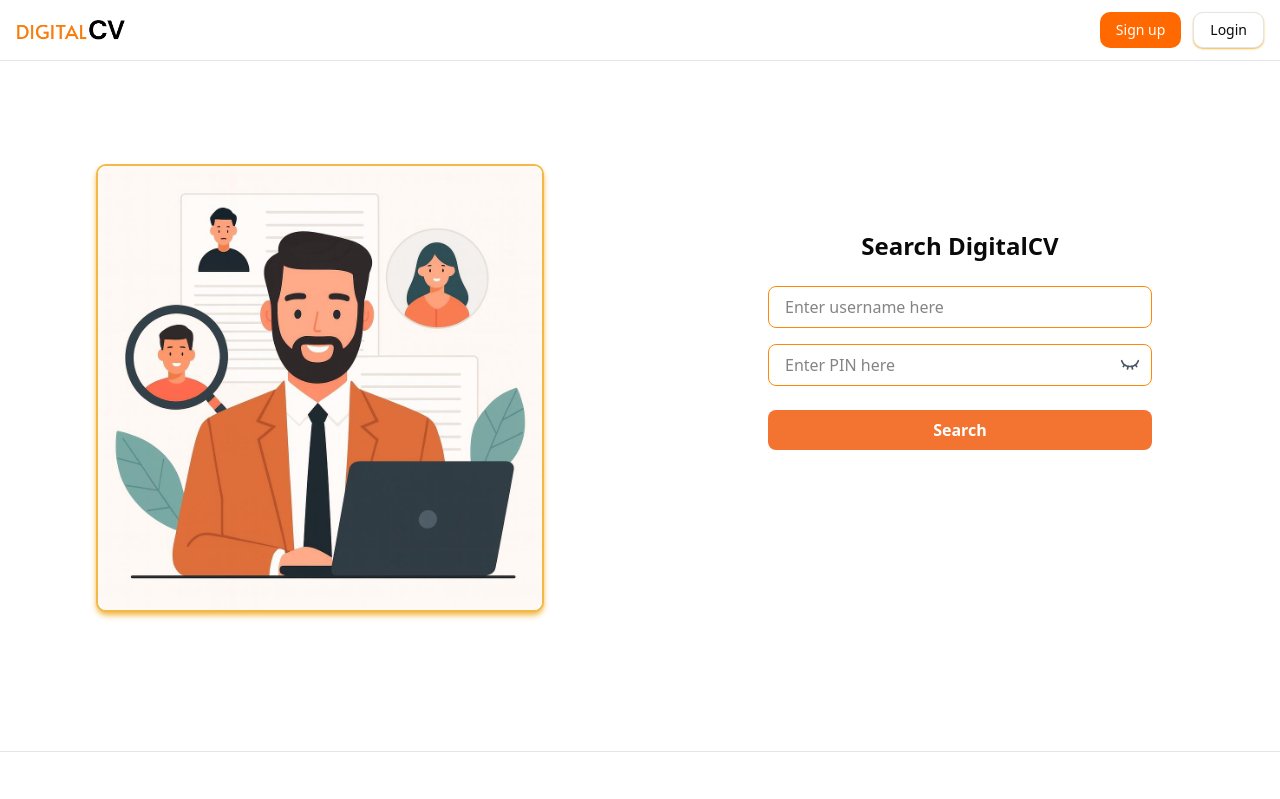
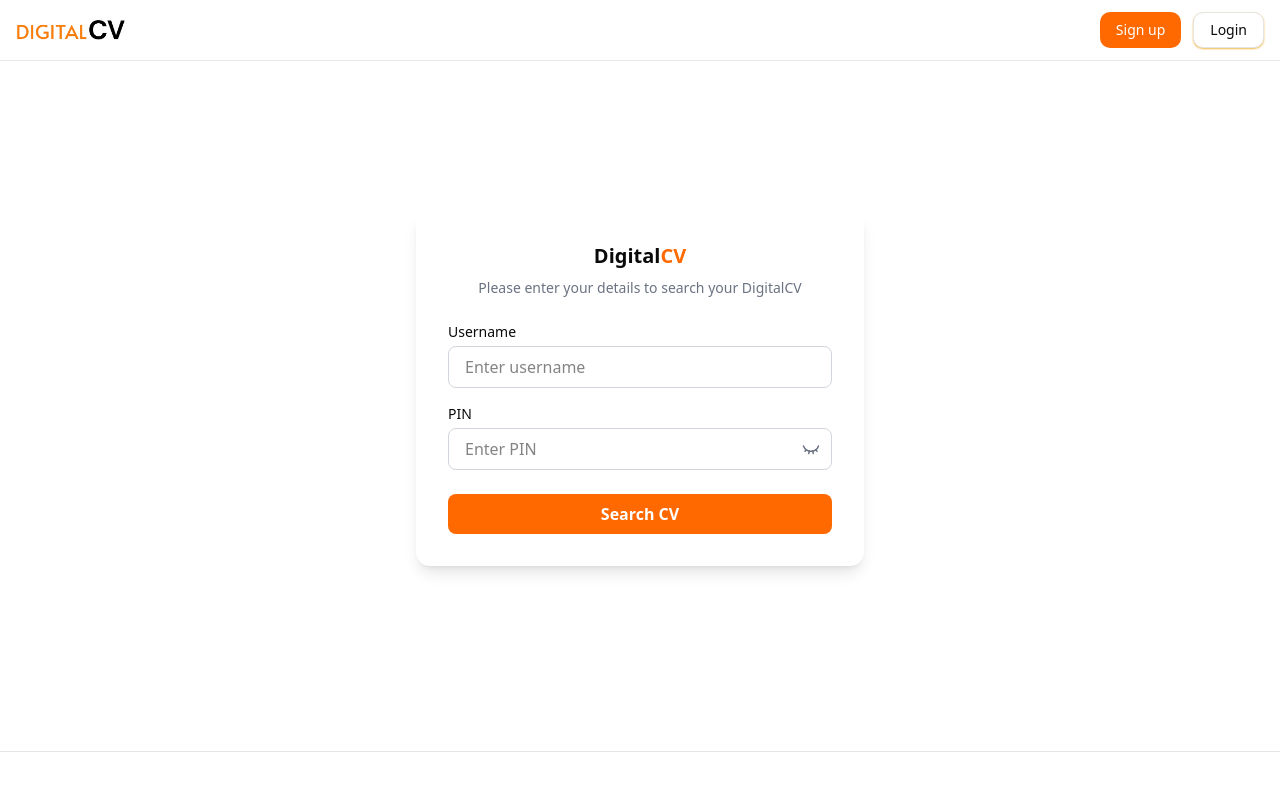
Before and after one commit to YasithaRenuk/DigitalCV, a Next.js app: page /searchcv in a window 1280 px wide. Shown: the top 799 px of the page. Built offline with nearby package versions, Linux system fonts and the light colour scheme; no server answers.

Commit message:
new search cv ui

```diff
--- a/src/app/(pages)/searchcv/page.tsx
+++ b/src/app/(pages)/searchcv/page.tsx
@@ -14,20 +14,9 @@ function SearchCVContent() {
 
   return (
     <div className="flex flex-col md:flex-row min-h-[calc(100vh-150px)] pt-10 md:pt-1">
-      {/* Left Section (Hidden on Mobile) */}
-      <div className="hidden md:flex md:w-[50%] items-center justify-center mt-5 mb-5">
-        <div className="relative bg-white shadow-md shadow-primary rounded-lg w-[70%] mx-auto border-2 border-primary overflow-hidden aspect-square">
-          <Image
-            src = {img}
-            alt="coverimg"
-            fill
-            className="object-cover"
-          />
-        </div>
-      </div>
 
       {/* Right Section */}
-      <div className="w-full md:w-[50%] flex items-center justify-center">
+      <div className="w-full md:w-full flex items-center justify-center">
         <SearchDigitalCV username={username} pin={pin} />
       </div>
     </div>
--- a/src/app/components/SearchCV/SearchDigitalCV.tsx
+++ b/src/app/components/SearchCV/SearchDigitalCV.tsx
@@ -9,7 +9,10 @@ interface SearchDigitalCVProps {
   pin?: string;
 }
 
-const SearchDigitalCV: React.FC<SearchDigitalCVProps> = ({ username: initialUsername = "", pin: initialPin = "" }) => {
+const SearchDigitalCV: React.FC<SearchDigitalCVProps> = ({
+  username: initialUsername = "",
+  pin: initialPin = "",
+}) => {
   const router = useRouter();
   const [username, setUsername] = useState(initialUsername);
   const [pin, setPin] = useState(initialPin);
@@ -18,7 +21,6 @@ const SearchDigitalCV: React.FC<SearchDigitalCVProps> = ({ username: initialUser
   const [apiError, setApiError] = useState("");
   const [isLoading, setIsLoading] = useState(false);
 
-  // Optional: automatically fill fields if props change dynamically
   useEffect(() => {
     if (initialUsername) setUsername(initialUsername);
     if (initialPin) setPin(initialPin);
@@ -27,7 +29,6 @@ const SearchDigitalCV: React.FC<SearchDigitalCVProps> = ({ username: initialUser
   const handleSearch = async () => {
     let valid = true;
     const newErrors = { username: "", pin: "" };
-
     setApiError("");
 
     if (!username.trim()) {
@@ -41,17 +42,17 @@ const SearchDigitalCV: React.FC<SearchDigitalCVProps> = ({ username: initialUser
     }
 
     setErrors(newErrors);
-
     if (!valid) return;
 
     try {
       setIsLoading(true);
       const response = await fetch("/api/serchCV", {
         method: "POST",
-        headers: {
-          "Content-Type": "application/json",
-        },
-        body: JSON.stringify({ username: username.trim(), pin: pin.trim() }),
+        headers: { "Content-Type": "application/json" },
+        body: JSON.stringify({
+          username: username.trim(),
+          pin: pin.trim(),
+        }),
       });
 
       const data = await response.json();
@@ -62,9 +63,8 @@ const SearchDigitalCV: React.FC<SearchDigitalCVProps> = ({ username: initialUser
       }
 
       router.push(`/CV?id=${data.id}`);
-
     } catch (error) {
-      console.error("Error searching CV:", error);
+      console.error(error);
       setApiError("Something went wrong. Please try again.");
     } finally {
       setIsLoading(false);
@@ -72,56 +72,83 @@ const SearchDigitalCV: React.FC<SearchDigitalCVProps> = ({ username: initialUser
   };
 
   return (
-    <div className="flex flex-col items-center justify-center min-h-screen md:min-h-0 px-6 w-3xl -mt-24">
-      <h1 className="text-2xl font-semibold mb-6 text-center">Search DigitalCV</h1>
+    <div className="w-full flex items-center justify-center px-6">
+      <div className="w-full max-w-md bg-white rounded-xl shadow-lg p-8">
+        {/* Header */}
+        <h2 className="text-xl font-bold mb-2  text-center">
+          Digital<span className="text-orange-500">CV</span>
+        </h2>
+        <p className="text-sm text-gray-500 text-center mb-6">
+          Please enter your details to search your DigitalCV
+        </p>
 
-      {/* Username Input */}
-      <div className="w-full max-w-sm mb-4">
+        {/* Username */}
+        <div className="mb-4">
+          <label className="block text-sm font-medium mb-1">
+            Username
+          </label>
           <input
             type="text"
-          placeholder="Enter username here"
+            placeholder="Enter username"
             value={username}
             onChange={(e) => setUsername(e.target.value)}
             className={`w-full border rounded-md px-4 py-2 outline-none focus:ring-2 ${
               errors.username
                 ? "border-red-500 ring-red-200"
-              : "border-orange-400 focus:ring-orange-200"
+                : "border-gray-300 focus:ring-orange-200"
             }`}
           />
-        {errors.username && <p className="text-sm text-red-500 mt-1">{errors.username}</p>}
+          {errors.username && (
+            <p className="text-xs text-red-500 mt-1">
+              {errors.username}
+            </p>
+          )}
         </div>
 
-      {/* PIN Input */}
-      <div className="w-full max-w-sm mb-6 relative">
+        {/* PIN */}
+        <div className="mb-6 relative">
+          <label className="block text-sm font-medium mb-1">
+            PIN
+          </label>
           <input
             type={showPin ? "text" : "password"}
-          placeholder="Enter PIN here"
+            placeholder="Enter PIN"
             value={pin}
             onChange={(e) => setPin(e.target.value)}
             className={`w-full border rounded-md px-4 py-2 pr-10 outline-none focus:ring-2 ${
-            errors.pin ? "border-red-500 ring-red-200" : "border-orange-400 focus:ring-orange-200"
+              errors.pin
+                ? "border-red-500 ring-red-200"
+                : "border-gray-300 focus:ring-orange-200"
             }`}
           />
           <button
             type="button"
-          className="absolute right-3 top-2.5 text-gray-600"
             onClick={() => setShowPin(!showPin)}
+            className="absolute right-3 top-9 text-gray-500"
           >
-          {!showPin ? <EyeClosed size={20} /> : <Eye size={20} />}
+            {showPin ? <Eye size={18} /> : <EyeClosed size={18} />}
           </button>
-        {errors.pin && <p className="text-sm text-red-500 mt-1">{errors.pin}</p>}
+          {errors.pin && (
+            <p className="text-xs text-red-500 mt-1">
+              {errors.pin}
+            </p>
+          )}
         </div>
 
-      {/* Search Button */}
-      <div className="w-full max-w-sm">
+        {/* Button */}
         <button
           onClick={handleSearch}
           disabled={isLoading}
-          className="w-full bg-secondary text-white font-semibold py-2 rounded-md hover:bg-white hover:text-secondary hover:border-secondary hover:border-2 transition-colors"
+          className="w-full bg-orange-500 text-white font-semibold py-2 rounded-md hover:bg-orange-600 transition"
         >
-          {isLoading ? "Searching..." : "Search"}
+          {isLoading ? "Searching..." : "Search CV"}
         </button>
-        {apiError && <p className="text-sm text-red-500 mt-2 text-center">{apiError}</p>}
+
+        {apiError && (
+          <p className="text-sm text-red-500 mt-3 text-center">
+            {apiError}
+          </p>
+        )}
       </div>
     </div>
   );
```
Lines whose indentation alone changed are shown as unchanged.
